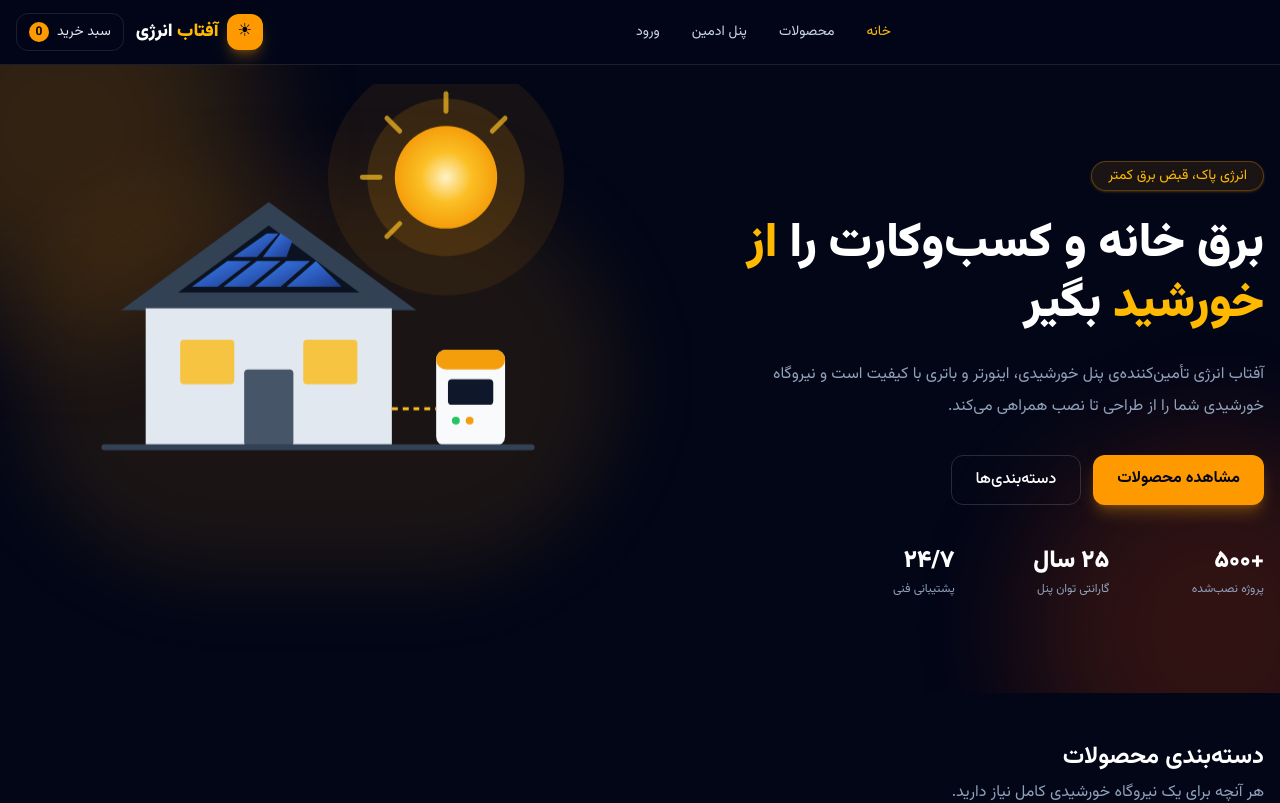
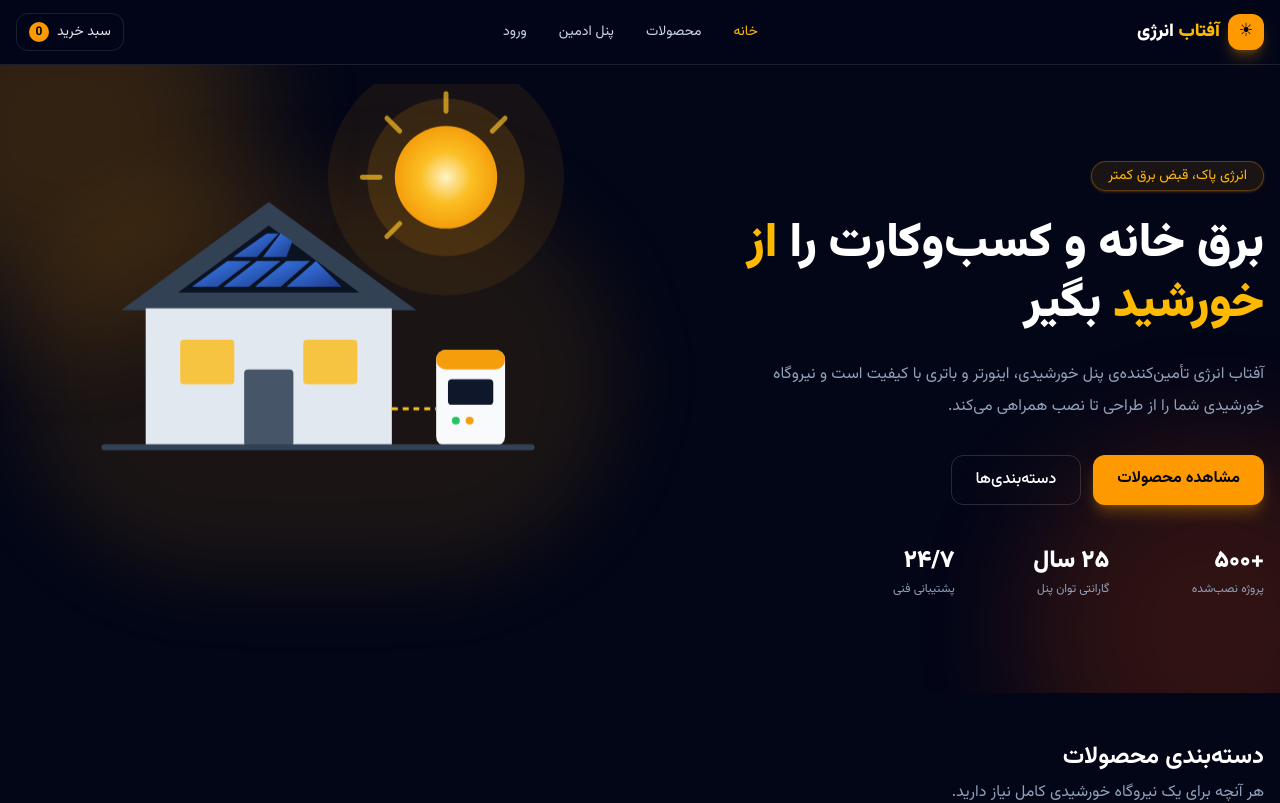
Before and after one commit to shervinaabc-hash/my-app-online-shop, a Next.js app: page / in a window 1280 px wide. Shown: the top 803 px of the page. Built offline with nearby package versions, Linux system fonts and the light colour scheme.

Commit message:
fix: move logo to the right and update navbar responsive layout

```diff
--- a/src/components/Navbar.tsx
+++ b/src/components/Navbar.tsx
@@ -211,23 +211,16 @@ function Navbar() {
         <Container>
           <div className="flex min-h-16 items-center justify-between py-2">
 
-            {/* سمت راست در موبایل: منوی همبرگری */}
-            <div className="flex items-center gap-2">
-              <button
-                onClick={() => setIsMobileMenuOpen(!isMobileMenuOpen)}
-                className="flex h-10 w-10 items-center justify-center rounded-xl border border-white/10 text-slate-200 md:hidden hover:border-amber-500 hover:text-amber-400"
-                aria-label="Toggle Menu"
-              >
-                {isMobileMenuOpen ? (
-                  <svg className="h-6 w-6" fill="none" viewBox="0 0 24 24" stroke="currentColor">
-                    <path strokeLinecap="round" strokeLinejoin="round" strokeWidth={2} d="M6 18L18 6M6 6l12 12" />
-                  </svg>
-                ) : (
-                  <svg className="h-6 w-6" fill="none" viewBox="0 0 24 24" stroke="currentColor">
-                    <path strokeLinecap="round" strokeLinejoin="round" strokeWidth={2} d="M4 6h16M4 12h16M4 18h16" />
-                  </svg>
-                )}
-              </button>
+            {/* سمت راست: لوگو (در دسکتاپ و موبایل) */}
+            <div className="flex items-center gap-3">
+              <Link href="/" className="flex items-center gap-2 whitespace-nowrap text-lg font-black text-white">
+                <span className="flex h-9 w-9 items-center justify-center rounded-xl bg-amber-500 text-slate-950 shadow-lg shadow-amber-500/30">
+                  ☀
+                </span>
+                <span>
+                  <span className="text-amber-400">آفتاب</span> انرژی
+                </span>
+              </Link>
             </div>
 
             {/* منوی دسکتاپ (وسط) */}
@@ -249,19 +242,9 @@ function Navbar() {
               })}
             </div>
 
-            {/* سمت چپ در موبایل: دکمه سبد خرید (و لوگو در دسکتاپ) */}
-            <div className="flex items-center gap-3">
-              {/* لوگو (فقط در دسکتاپ) */}
-              <Link href="/" className="hidden md:flex items-center gap-2 whitespace-nowrap text-lg font-black text-white">
-                <span className="flex h-9 w-9 items-center justify-center rounded-xl bg-amber-500 text-slate-950 shadow-lg shadow-amber-500/30">
-                  ☀
-                </span>
-                <span>
-                  <span className="text-amber-400">آفتاب</span> انرژی
-                </span>
-              </Link>
-
-              {/* سبد خرید (سمت چپ در موبایل) */}
+            {/* سمت چپ: سبد خرید و منوی همبرگری (موبایل) */}
+            <div className="flex items-center gap-2">
+              {/* دکمه سبد خرید */}
               <Link
                 href="/Cart"
                 className="relative flex items-center gap-2 whitespace-nowrap rounded-xl border border-white/10 px-3 py-2 text-sm text-slate-200 transition hover:border-amber-500 hover:text-amber-400"
@@ -271,6 +254,23 @@ function Navbar() {
                   {getproudocttotaly}
                 </span>
               </Link>
+
+              {/* منوی همبرگری (فقط موبایل) */}
+              <button
+                onClick={() => setIsMobileMenuOpen(!isMobileMenuOpen)}
+                className="flex h-10 w-10 items-center justify-center rounded-xl border border-white/10 text-slate-200 md:hidden hover:border-amber-500 hover:text-amber-400"
+                aria-label="Toggle Menu"
+              >
+                {isMobileMenuOpen ? (
+                  <svg className="h-6 w-6" fill="none" viewBox="0 0 24 24" stroke="currentColor">
+                    <path strokeLinecap="round" strokeLinejoin="round" strokeWidth={2} d="M6 18L18 6M6 6l12 12" />
+                  </svg>
+                ) : (
+                  <svg className="h-6 w-6" fill="none" viewBox="0 0 24 24" stroke="currentColor">
+                    <path strokeLinecap="round" strokeLinejoin="round" strokeWidth={2} d="M4 6h16M4 12h16M4 18h16" />
+                  </svg>
+                )}
+              </button>
             </div>
 
           </div>
```
